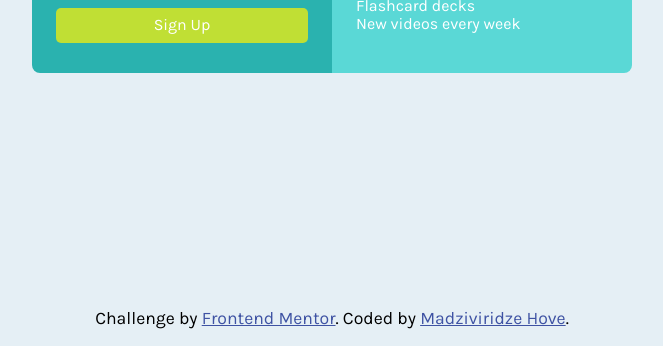
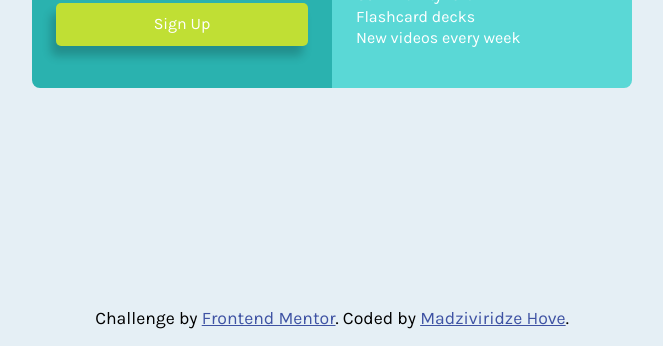
Before and after one commit to madzi-hove/single-price-grid-component, a plain HTML site: page index.html in a window 1280 px wide. Shown: the part 454-800 px from the top of the page, without its empty margins (308-971 px from the left). Drawn offline with Linux system fonts and the light colour scheme.

Commit message:
add box shadow to button

```diff
--- a/css/style.css
+++ b/css/style.css
@@ -86,8 +86,9 @@ div button {
 	inline-size: 100%;
 	color: #fff;
 	background-color: var(--bright-yellow);
-	padding: 0.5rem 0;
+	padding: 0.75rem 0;
 	border: none;
+	box-shadow: -5px 10px 10px rgb(0, 0, 0, 0.2);
 	border-radius: 5px;
 }
 
@@ -101,6 +102,7 @@ section > div:nth-child(2) {
 
 .list li {
 	list-style-type: none;
+	margin-bottom: 0.2rem;
 }
 
 /* footer styling */
```
